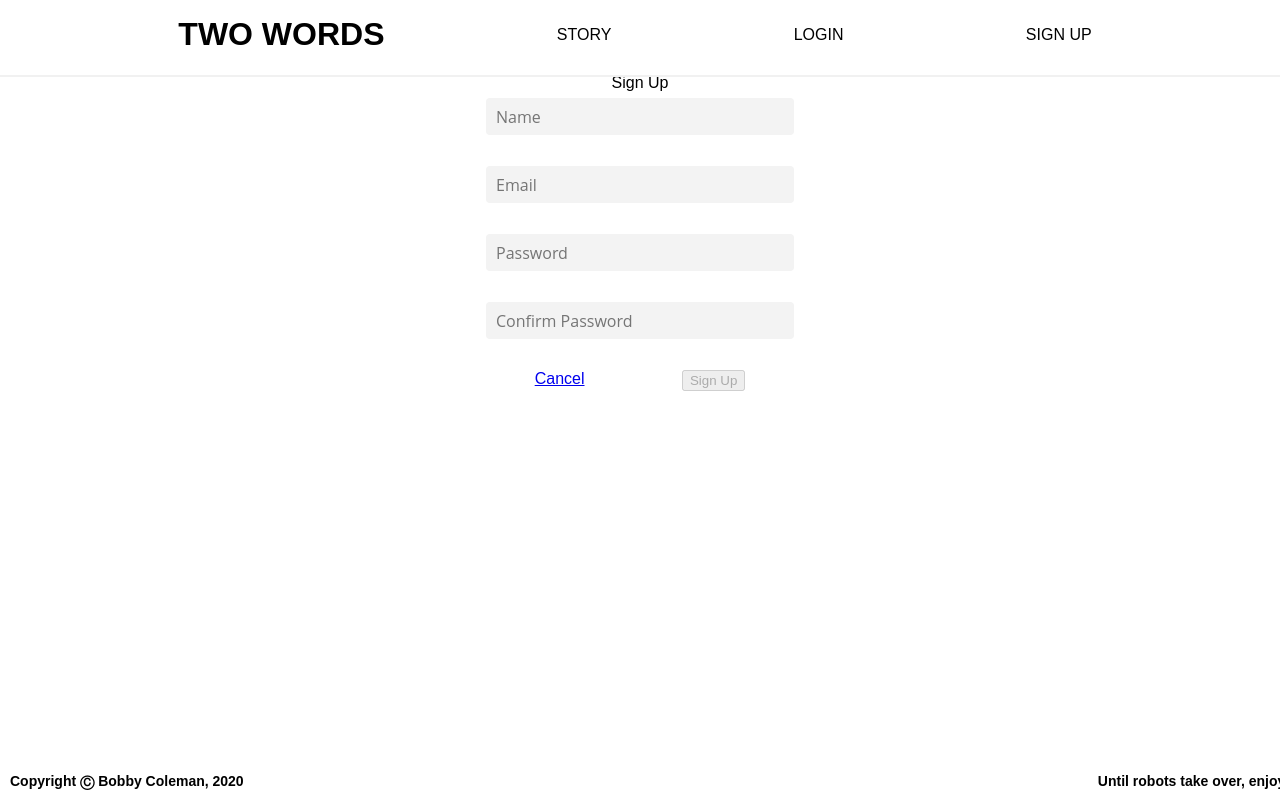
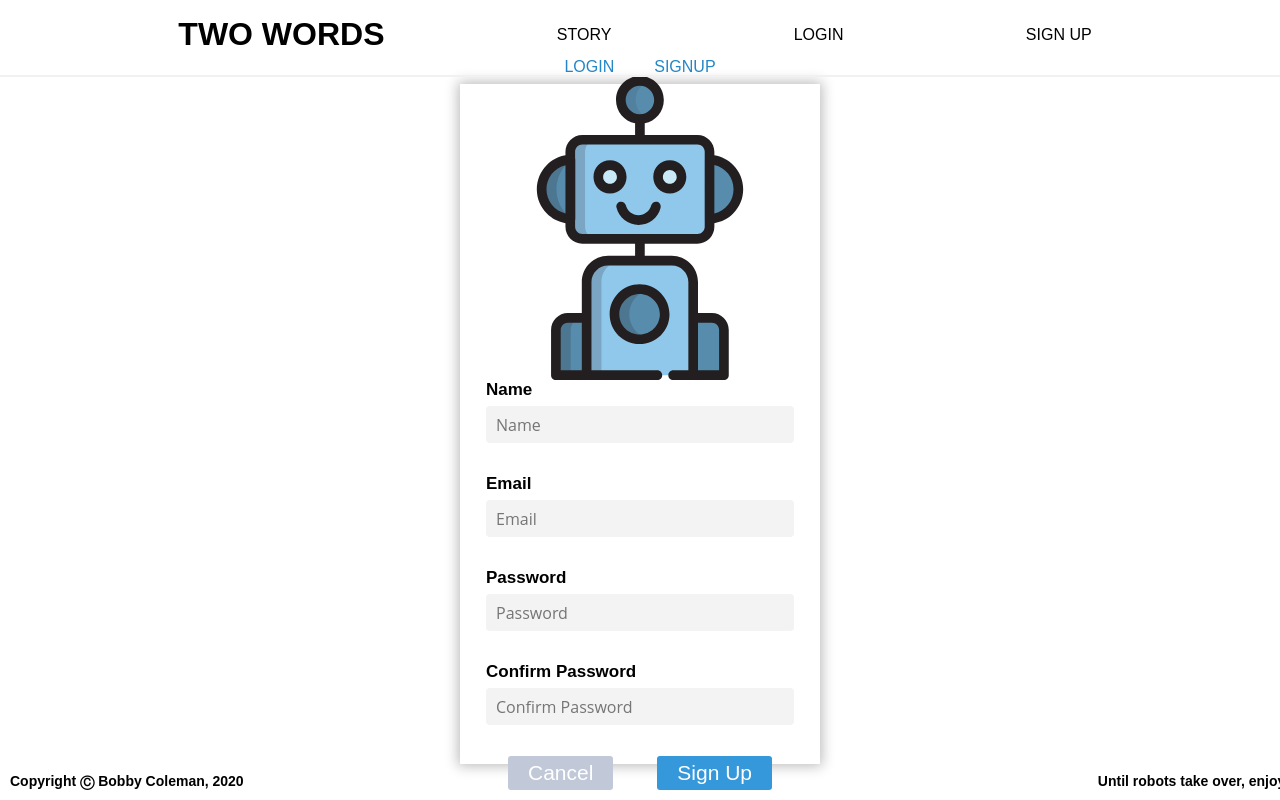
Before and after one commit to Bobby-Coleman/TwoWords, a React (Create React App) app: page /signup in a window 1280 px wide. Built offline with nearby package versions, Linux system fonts and the light colour scheme.

Commit message:
Style form for login and signup

```diff
--- a/src/components/SignupForm/SignupForm.js
+++ b/src/components/SignupForm/SignupForm.js
@@ -1,6 +1,7 @@
 import React, { Component } from 'react'
 import { Link } from 'react-router-dom'
 import userService from '../../utils/userService'
+import RobotImg from '../../images/RobotImg.svg'
 
 class SignupForm extends Component {
 
@@ -35,10 +36,19 @@ class SignupForm extends Component {
 
     render() {
         return (
-            <div>
-                <header>Sign Up</header>
+            <div className="signup-shadow">
+              <div className="form-container">
+                 <div classname="header-group">
+                    <Link className="signup-btn" to='/login'>LOGIN</Link>
+                    <Link className="signup-btn" to='/signup'>SIGNUP</Link>
+                </div>
+                <div className="robot-img">
+                    <img src={RobotImg} alt="Robot"/>
+                </div>
                 <form onSubmit={this.handleSubmit}>
                     <div className='form signup'>
+                        <div className='form-group'>
+                        <label htmlFor="password">Name</label>
                             <input
                                 className='form-line'
                                 type='text'
@@ -47,6 +57,9 @@ class SignupForm extends Component {
                                 name='name'
                                 onChange={this.handleChange}
                             />
+                        </div>
+                        <div className='form-group'>
+                        <label htmlFor="password">Email</label>
                             <input
                                 className='form-line'
                                 type='email'
@@ -55,6 +68,9 @@ class SignupForm extends Component {
                                 name='email'
                                 onChange={this.handleChange}
                             />
+                        </div>
+                        <div className='form-group'>
+                        <label htmlFor="password">Password</label>
                             <input
                                 className='form-line'
                                 type='password'
@@ -63,6 +79,9 @@ class SignupForm extends Component {
                                 name='password'
                                 onChange={this.handleChange}
                             />
+                        </div>
+                        <div className='form-group'>
+                            <label htmlFor="password">Confirm Password</label>
                             <input
                                 className='form-line'
                                 type='password'
@@ -71,12 +90,14 @@ class SignupForm extends Component {
                                 name='passwordConf'
                                 onChange={this.handleChange}
                             />
-                        <div className='form-links' >
-                            <Link to='/'>Cancel</Link>
-                            <button disabled={this.isFormInvalid()}>Sign Up</button>
+                        </div>
+                        <div className='form-links'>
+                            <Link className="btn-cancel" to='/'>Cancel</Link>
+                            <button className="btn">Sign Up</button>
                         </div>
                     </div>
                 </form>
+            </div>
           </div>
         )
     }
--- a/src/pages3/LoginPage/LoginPage.js
+++ b/src/pages3/LoginPage/LoginPage.js
@@ -1,7 +1,7 @@
 import React, { Component } from 'react'
 import { Link } from 'react-router-dom'
 import userService from '../../utils/userService'
-import './LoginPage.css'
+import './RegistrationPages.css'
 import RobotImg from '../../images/RobotImg.svg'
 
 class LoginPage extends Component {
@@ -65,7 +65,7 @@ class LoginPage extends Component {
                         </div>
                         <div className='form-links'>
                             <Link className="btn-cancel" to='/'>Cancel</Link>
-                            <button className="btn">Log In</button>
+                            <button className="btn">Login</button>
                         </div>
                     </div>
                 </form>
--- a/src/pages3/LoginPage/LoginPage.css
+++ b/src/pages3/LoginPage/RegistrationPages.css
@@ -22,16 +22,32 @@
     margin-top: 10px;
 }
 
+.signup-shadow {
+    box-shadow: 0px 0px 12px 2px rgba(15, 15, 15, 0.281);
+    padding: 20px;
+    width: 20em;
+    height: 40em;
+    display: flex;
+    justify-content: center;
+    margin-top: 10px;
+}
+
 .form-header {
     font-size: 24px;
     font-weight: 700;
     font-family: "Open Sans", sans-serif;
 }
 
-.header-group {
+/* .header-group {
     display: flex;
     flex-direction: row;
     flex-wrap: nowrap;
+} */
+
+
+.form-group label {
+    display: flex;
+    align-items: left;
 }
 
 
@@ -57,7 +73,7 @@ img {
 }
 
 label {
-    font-size: 20px;
+    font-size: 17px;
     font-weight: 600;
 }
 
```
Lines whose indentation alone changed are shown as unchanged.
